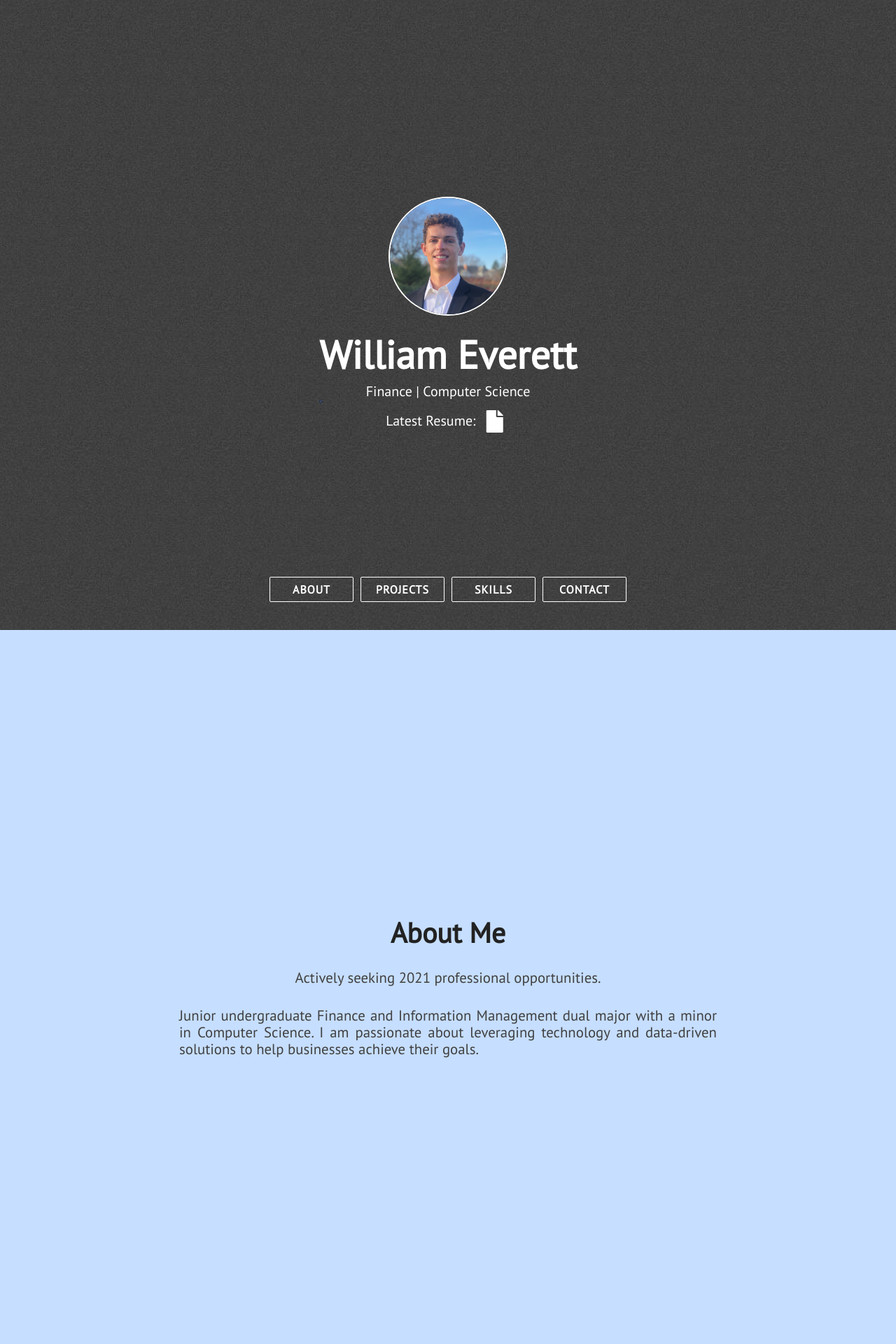
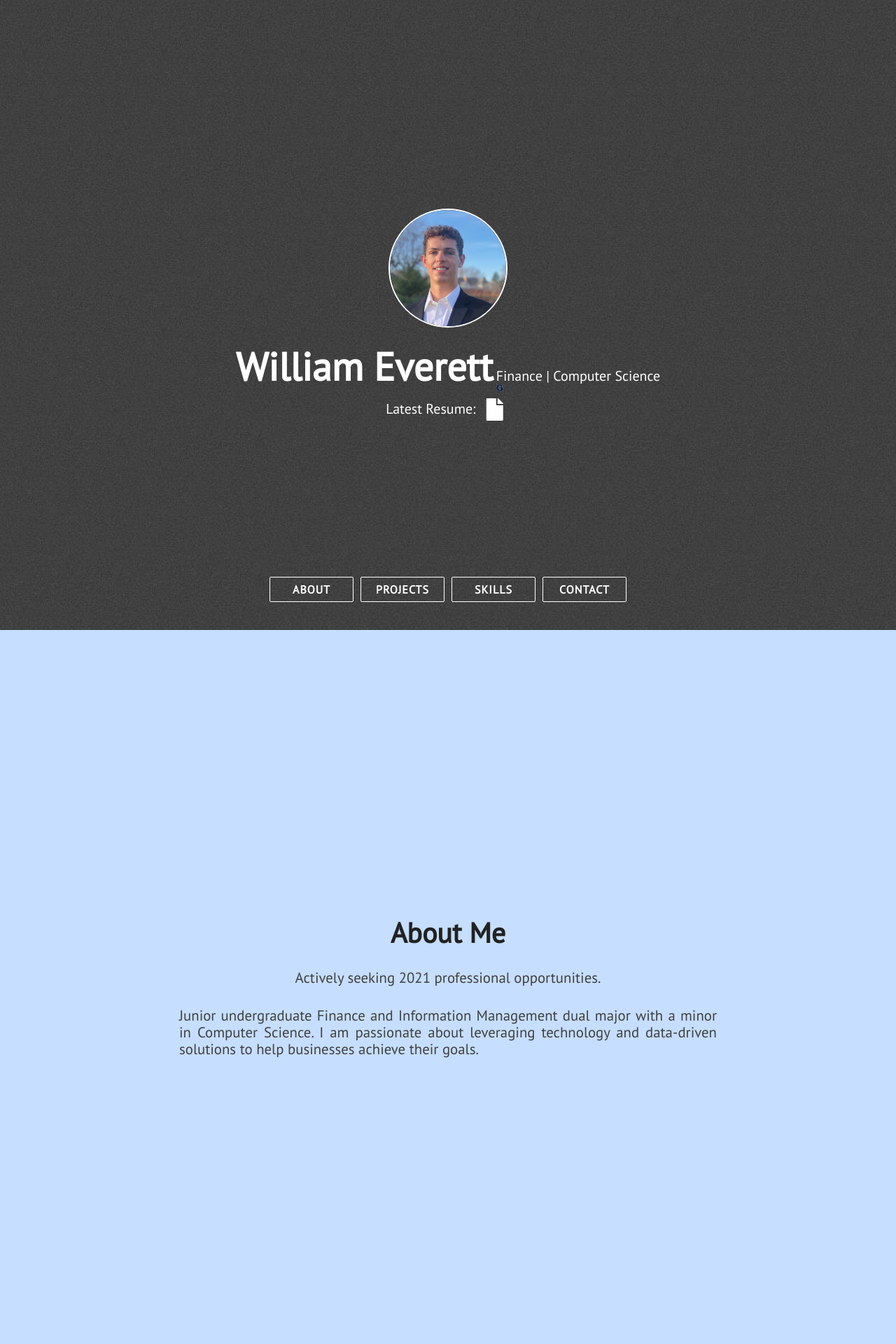
Before and after one commit to wae10/wae10.github.io, a Jekyll site: the page built from index.html, in a window 1280 px wide. Shown: the top 1920 px of the page at 70% size. Built offline with Jekyll 4.4.1, drawn with Linux system fonts in a browser that asks for light colours; nearby versions of some CDN libraries; grey boxes are pictures that could not be loaded.

Commit message:
description

```diff
--- a/assets/css/main.css
+++ b/assets/css/main.css
@@ -89,6 +89,7 @@ img {
   margin-top: 10px;
   font-size: 20px;
   font-size: 1.25rem;
+  display: inline-block;
 }
 
 .resume-home{
@@ -126,8 +127,8 @@ img {
 
 .gtown-icon {
   /* background: url('../assets/images/gtown.png'); */
-  height: 5px;
-  width: 5px;
+  height: 10px;
+  width: 10px;
   display: block;
 }
 
```
